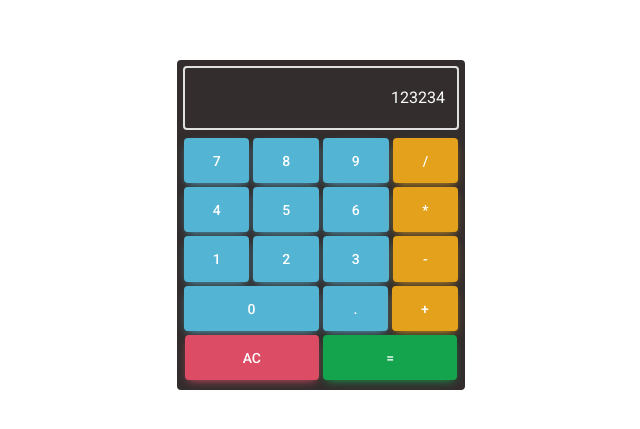
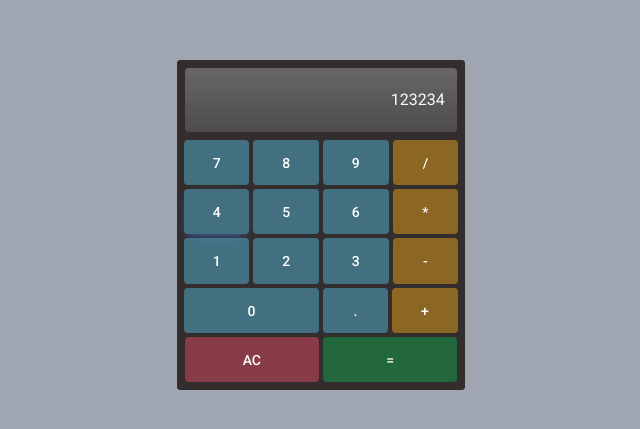
Before and after one commit to 0oPavelVasilevo0/calculator, a React (Create React App) app: page / in a window 1280 px wide. Shown: the part 175-604 px from the top of the page, without its empty margins (319-959 px from the left). Built offline with nearby package versions, Linux system fonts and the light colour scheme.

Commit message:
fix styles

```diff
--- a/src/App.js
+++ b/src/App.js
@@ -3,41 +3,41 @@ import { MDBBtn, MDBCard, MDBCardBody, MDBCol, MDBContainer, MDBInput, MDBRow }
 
 function App() {
   return (
-    < MDBContainer  id="drum-machine" className=' d-flex align-items-center justify-content-center ' style={{ height: '100vh' }} >
-      <MDBContainer  className='square border bg-dark border-2 border-dark rounded-1 d-flex justify-content-center align-items-center p-0' style={{ maxWidth: '18rem' }}>
+    < MDBContainer fluid id="drum-machine" className=' d-flex align-items-center justify-content-center px-0 bg-secondary' style={{ height: '100vh' }} >
+      <MDBContainer  className='bg-dark border-2  rounded-1 d-flex justify-content-center align-items-center p-0' style={{ maxWidth: '18rem' }}>
 
         <MDBCard shadow='0' className='p-1 bg-dark rounded-1' >
           {/* <MDBInput className='num__input '/> */}
-          <MDBContainer fluid className='square border bg-dark d-flex align-items-center justify-content-end text-light rounded-1' style={{height: '4rem', width: '100%'}}>123234</MDBContainer>
+          <MDBContainer fluid className=' bg-secondary bg-opacity-25 bg-gradient  d-flex align-items-center justify-content-end text-light rounded-1 mt-1' style={{height: '4rem', width: '97%'}}>123234</MDBContainer>
         <MDBCardBody className=' d-flex align-items-center justify-content-center pt-2 pb-1'>
           <MDBRow className='row-cols-1 row-cols-md-1 g-1'>
             <MDBCol className='d-flex  justify-content-center'>
-              <MDBBtn size='lg' color='info' className='norm__button'>7</MDBBtn>
-              <MDBBtn size='lg' color='info' className='norm__button mx-1'>8</MDBBtn>
-              <MDBBtn size='lg' color='info' className='norm__button me-1'>9</MDBBtn>
-              <MDBBtn size='lg' color='warning' className='norm__button'>/</MDBBtn>
+              <MDBBtn size='lg' className='norm__button bg-info bg-opacity-50 shadow-0'>7</MDBBtn>
+              <MDBBtn size='lg'  className='norm__button mx-1 bg-info bg-opacity-50 shadow-0'>8</MDBBtn>
+              <MDBBtn size='lg'  className='norm__button me-1 bg-info bg-opacity-50 shadow-0'>9</MDBBtn>
+              <MDBBtn size='lg' className='norm__button bg-warning bg-opacity-50 shadow-0'>/</MDBBtn>
               </MDBCol>
               <MDBCol className='d-flex  justify-content-center'>
-                <MDBBtn size='lg' color='info' className='norm__button'>4</MDBBtn>
-                <MDBBtn size='lg' color='info' className='norm__button mx-1'>5</MDBBtn>
-                <MDBBtn size='lg' color='info' className='norm__button me-1'>6</MDBBtn>
-                <MDBBtn size='lg' color='warning' className='norm__button'>*</MDBBtn>
+                <MDBBtn size='lg'  className='norm__button bg-info bg-opacity-50' shadow-0>4</MDBBtn>
+                <MDBBtn size='lg'  className='norm__button mx-1 bg-info bg-opacity-50 shadow-0'>5</MDBBtn>
+                <MDBBtn size='lg'  className='norm__button me-1 bg-info bg-opacity-50 shadow-0'>6</MDBBtn>
+                <MDBBtn size='lg'  className='norm__button bg-warning bg-opacity-50 shadow-0'>*</MDBBtn>
               </MDBCol>
               <MDBCol className='d-flex  justify-content-center'>
-                <MDBBtn size='lg' color='info' className='norm__button'>1</MDBBtn>
-                <MDBBtn size='lg' color='info' className='norm__button mx-1'>2</MDBBtn>
-                <MDBBtn size='lg' color='info' className='norm__button me-1'>3</MDBBtn>
-                <MDBBtn size='lg' color='warning' className='norm__button' >-</MDBBtn>
+                <MDBBtn size='lg' className='norm__button bg-info bg-opacity-50 shadow-0'>1</MDBBtn>
+                <MDBBtn size='lg'  className='norm__button mx-1 bg-info bg-opacity-50 shadow-0'>2</MDBBtn>
+                <MDBBtn size='lg'  className='norm__button me-1 bg-info bg-opacity-50 shadow-0'>3</MDBBtn>
+                <MDBBtn size='lg'  className='norm__button bg-warning bg-opacity-50 shadow-0' >-</MDBBtn>
               </MDBCol>
               <MDBCol className='d-flex  justify-content-center'>
-                <MDBBtn size='lg' color='info' className='big__button'>0</MDBBtn>
-                <MDBBtn size='lg' color='info' className='norm__button mx-1'>.</MDBBtn>
+                <MDBBtn size='lg'  className='big__button bg-info bg-opacity-50 shadow-0'>0</MDBBtn>
+                <MDBBtn size='lg'  className='norm__button mx-1 bg-info bg-opacity-50 shadow-0'>.</MDBBtn>
 
-                <MDBBtn size='lg' color='warning' className='norm__button'>+</MDBBtn>
+                <MDBBtn size='lg'  className='norm__button bg-warning bg-opacity-50 shadow-0'>+</MDBBtn>
               </MDBCol>
               <MDBCol className='d-flex  justify-content-center'>
-                <MDBBtn size='lg' color='danger' className='big__button me-1'>AC</MDBBtn>
-                <MDBBtn size='lg' color='success' className='big__button '>=</MDBBtn>
+                <MDBBtn size='lg' className='big__button me-1 bg-danger bg-opacity-50 shadow-0'>AC</MDBBtn>
+                <MDBBtn size='lg'  className='big__button bg-success bg-opacity-50 shadow-0'>=</MDBBtn>
 
               </MDBCol>
               </MDBRow>
```
